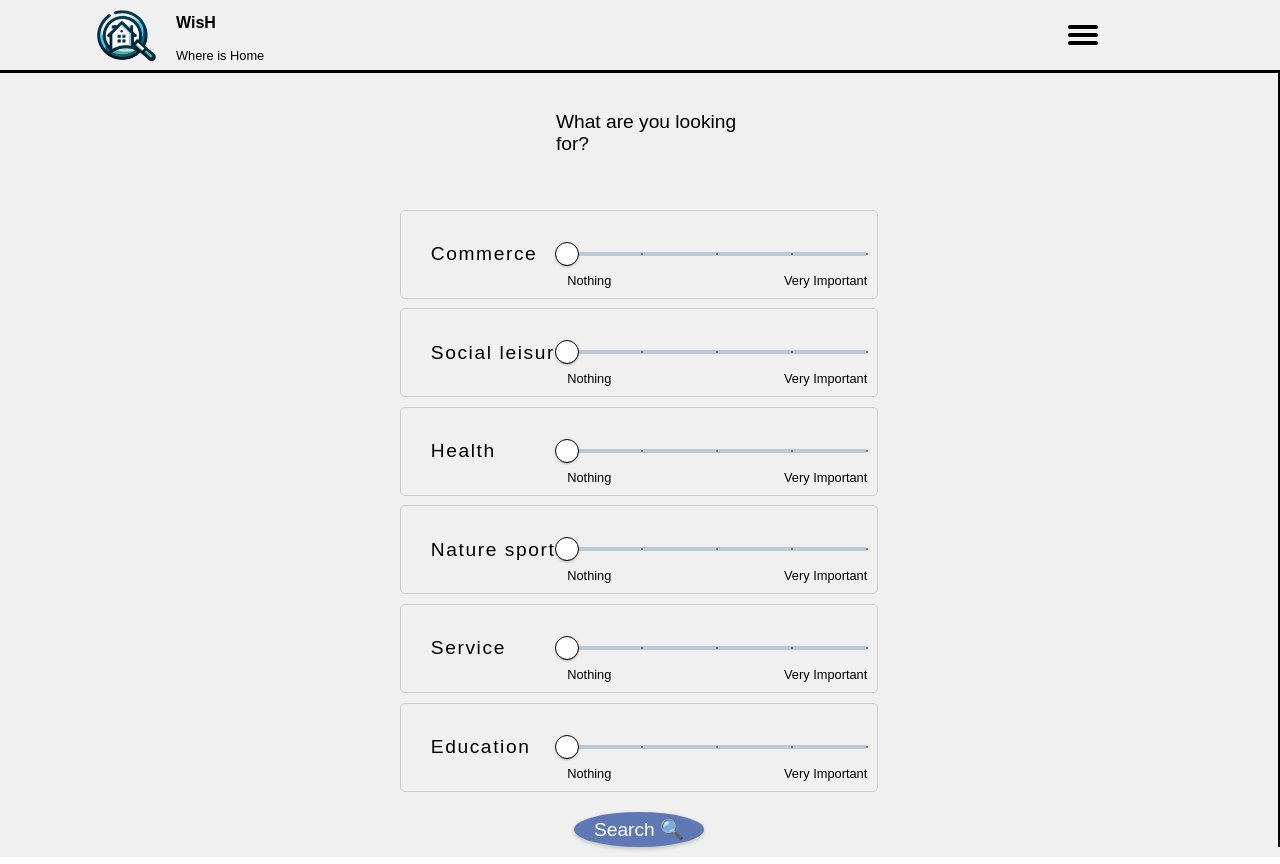
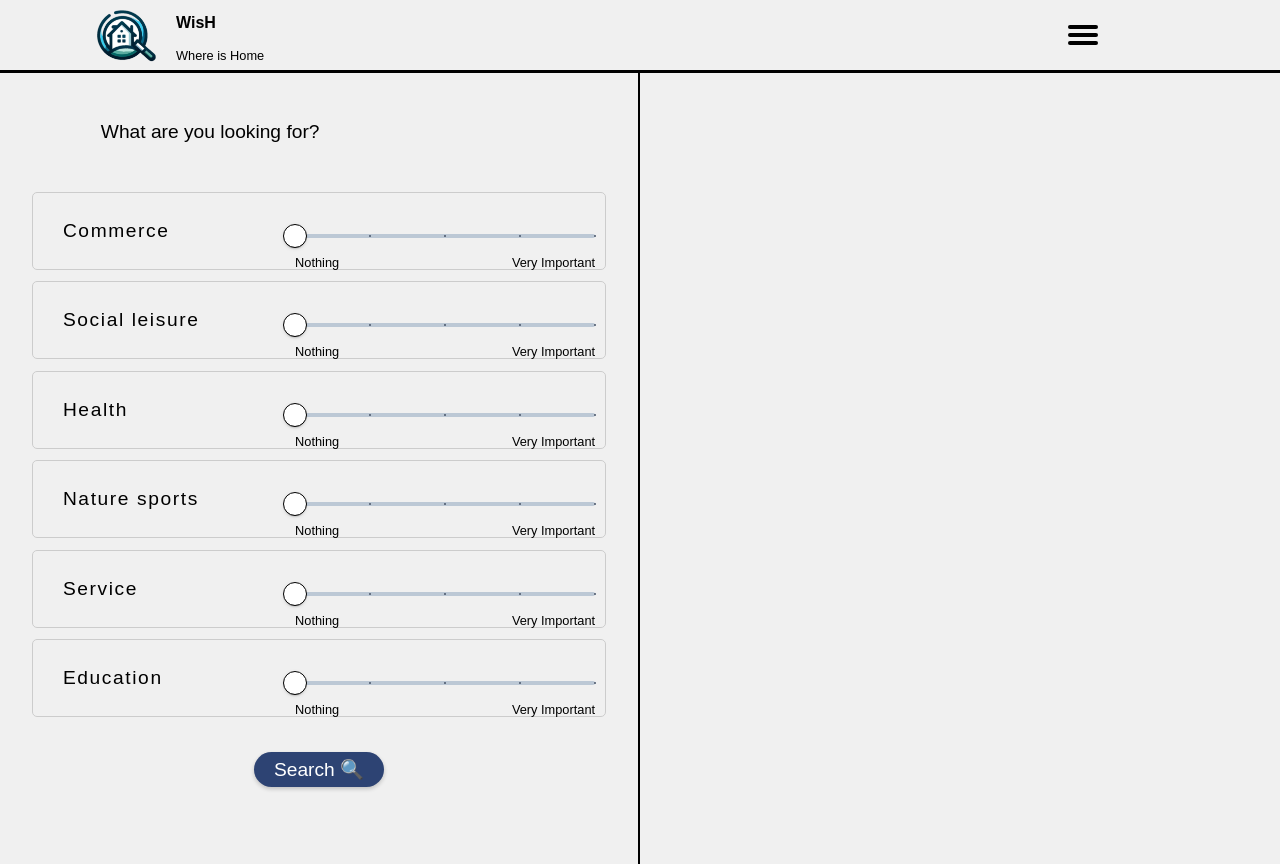
Before and after one commit to Wish-Where-is-Home/WisH-Where_is_Home, a React (Create React App) app in the folder Frontend/where-is-home/: page /quiz in a window 1280 px wide. Built offline with nearby package versions, Linux system fonts and the light colour scheme; no server answers; a web font is replaced by a local one.

Commit message:
css adjusted

```diff
--- a/Frontend/where-is-home/src/Pages/Questions/Questions.css
+++ b/Frontend/where-is-home/src/Pages/Questions/Questions.css
@@ -11,8 +11,8 @@
   --tab-hover-color: #a6b8d4;
 }
 
-.SearchPage {
-  height: 100%;
+.SearchPage2 {
+  height: 100vh;
   width: 100%;
   display: flex;
   flex-direction: column;
@@ -20,6 +20,10 @@
   font-family: 'Space Mono Bold 700', sans-serif;
   overflow-y: hidden;
   overflow-x: hidden;
+
+  padding-top: 5%;
+  grid-template-columns: 50% 50%;
+  grid-gap: 10px;
 }
 
 .dark-mode {
@@ -33,10 +37,13 @@
 }
 
 .search-filters {
+  flex: 1;
+  width: 90%;
+  margin: auto;
   display: flex;
   flex-direction: column;
-  align-items: center;
-  gap: 20px;
+  z-index: 2;
+  height: 100%;
 }
 
 .tab-buttons {
@@ -49,11 +56,12 @@
   background-color: var(--inactive-tab-color);
   border: 2px solid transparent;
   border-radius: 10px;
-  padding: 15px 25px;
+  padding: 10px 15px;
   cursor: pointer;
   transition: all 0.3s ease;
   font-size: 16px;
   font-weight: 600;
+
 }
 
 .tab-buttons button:hover {
@@ -80,25 +88,37 @@
 }
 
 .dark-mode .MuiSlider-markLabel {
-  color: var(--text-color-dark); /* Ensures labels are white in dark mode */
+  color: var(--text-color-dark);
 }
 
 
 .button-container {
   display: flex;
-  gap: 10px;
+  justify-content: center;
+  height: auto;
+  gap: 20px;
+
 }
 
 .button-small-round {
-  background-color: var(--active-tab-color);
-  color: #fff;
   border: none;
-  border-radius: 50%;
-  padding: 10px 15px;
+  outline: none;
+  border-radius: 20px;
+  font-size: 1.2rem;
+  display: flex;
+  height: 35px;
+  width: 130px;
+  justify-content: center;
+  align-items: center;
+  background-color: var(--button-color);
+  color: var(--button-text-color);
   cursor: pointer;
-  display: flex;
-  align-items: center;
-  justify-content: center;
+  box-shadow: 0 2px 4px rgba(0, 0, 0, 0.2);
+  transition: background-color 0.3s;
+
+}
+.button-small-round:hover {
+  background-color: var(--button-hover-color);
 }
 
 .button-icon {
--- a/Frontend/where-is-home/src/Pages/Questions/Questions.js
+++ b/Frontend/where-is-home/src/Pages/Questions/Questions.js
@@ -179,12 +179,6 @@ function Questions({ slidersValues,darkMode, handlePreviousClick }) {
         });
     };
 
-
-    const valueLabelFormat = (value) => {
-        const labels = ['Not Important', 'Slightly Important', 'Moderate', 'Important', 'Very Important'];
-        return labels[Math.round(value * 4)];
-    };
-
     const renderSlidersForTab = () => {
         return sliderGroupings[tabs[activeTab]].map((group, index) => (
             <div key={`slider-${activeTab}-${index}`}>
@@ -206,7 +200,7 @@ function Questions({ slidersValues,darkMode, handlePreviousClick }) {
     };
 
     return (
-        <div className={`SearchPage ${darkMode ? 'dark-mode' : 'light-mode'}`}>
+        <div className={`SearchPage2 ${darkMode ? 'dark-mode' : 'light-mode'}`}>
             <div className='search-filters'>
                 <div className='tab-buttons'>
                     {filteredTabs.map((tabName, index) => (
--- a/Frontend/where-is-home/src/Pages/SecondPage/QuizPage.css
+++ b/Frontend/where-is-home/src/Pages/SecondPage/QuizPage.css
@@ -1,7 +1,7 @@
 .SearchPage {
   height: 100vh;
   width: 100%;
-  display: flex;
+  display: grid;
   flex-direction: column;
   background-color: var(--background-color);
   font-family: 'Space Mono Bold 700', sans-serif;
@@ -10,7 +10,6 @@
 
   padding-top: 5%;
 
-  display: grid;
   grid-template-columns: 50% 50%;
   grid-gap: 10px;
 }
@@ -91,18 +90,6 @@
 
   .tool{
     margin-top: 6%;
-  }
-
-
-  .search-filters toolcool-range-slider {
-    --slider-height: 0.5rem;
-    --pointer-width: 1.5rem;
-    --pointer-height: 1.5rem;
-    --slider-bg: var(--navbar-border);
-    --pointer-bg: var(--background-color);
-    --pointer-border: 1px solid var(--navbar-border);
-    margin-top: 10px;
-    margin-bottom: 20px;
   }
 
 
@@ -213,44 +200,6 @@
     --h1-color: #000000;
     }
 
-    /* Adjustments for slider thumb and track */
-    .toolcool-range-slider {
-    --slider-bg-fill: var(--navbar-border);
-    --pointer-shadow: none;
-    position: absolute; /* Adicionando posição absoluta */
-    margin-top: 20px;
-    }
-
-    /* Changes for dark and light mode of the sliders */
-    .dark-mode .toolcool-range-slider {
-    --slider-bg: #5f79b7;
-    --pointer-bg: #dcdcdc;
-    --pointer-border: 1px solid hsla(0, 0%, 88%, 0.5);
-
-    }
-
-    .light-mode .toolcool-range-slider {
-    --slider-bg: #2D4373;
-    --pointer-bg: #fff;
-    --pointer-border: 1px solid hsl(201, 72%, 59%);
-
-    }
-
-    .toolcool-range-slider:hover::before {
-      content: "Legenda";
-      position: absolute;
-      top: -30px; /* Posição vertical da legenda */
-      left: 50%; /* Posição horizontal da legenda */
-      transform: translateX(-50%);
-      background-color: rgba(0, 0, 0, 0.8); /* Cor de fundo da legenda */
-      color: white; /* Cor do texto da legenda */
-      padding: 5px 10px; /* Espaçamento interno da legenda */
-      border-radius: 5px; /* Arredondamento dos cantos da legenda */
-      font-size: 12px; /* Tamanho da fonte da legenda */
-      z-index: 1; /* Para garantir que a legenda esteja acima do slider */
-    }
-
-
 
     .search-filters .MuiSlider-root {
       color: #475569; /* Default slider color */
--- a/Frontend/where-is-home/src/Pages/SecondPage/QuizPage.js
+++ b/Frontend/where-is-home/src/Pages/SecondPage/QuizPage.js
@@ -1,6 +1,5 @@
 import React, { useRef, useEffect, useState } from 'react';
 import { useLocation } from 'react-router-dom';
-import 'toolcool-range-slider';
 import { useTranslation } from "react-i18next";
 import './QuizPage.css';
 import "leaflet/dist/leaflet.css";
```
